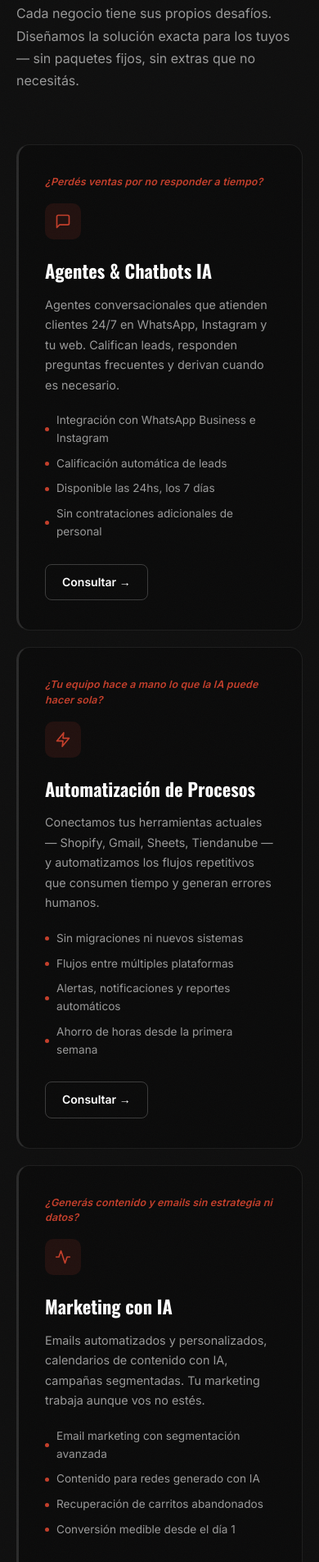
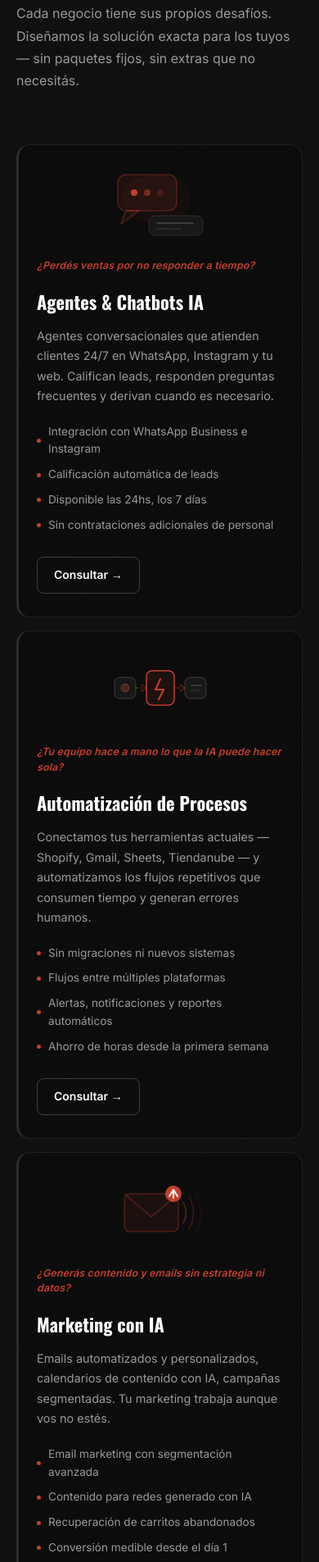
Before and after one commit to manuaestevez/CLAUDE-CODE, a plain HTML site: page index.html in a window 390 px wide. Shown: the part 5025-6930 px from the top of the page at 82% size. Drawn offline with nearby package versions, Linux system fonts and the light colour scheme.

Commit message:
feat: single-row soluciones grid with SVG illustrations per card
- Change grid from 2x2 to 4-column single row (2-col at tablet, 1-col mobile)
- Add custom SVG illustration per service: chat bubbles (chatbots), workflow nodes (automation), envelope+signal (marketing), bar chart+trend (analytics)
- Reorder card content: illustration → pain point → title → description → bullets → CTA
- Reduce card padding for narrower layout

```diff
--- a/index.html
+++ b/index.html
@@ -448,9 +448,23 @@
 
     .soluciones-grid {
       display: grid;
-      grid-template-columns: repeat(2, 1fr);
-      gap: 20px;
+      grid-template-columns: repeat(4, 1fr);
+      gap: 16px;
       margin-bottom: 48px;
+    }
+
+    .solucion-illustration {
+      width: 100%;
+      height: 90px;
+      margin-bottom: 20px;
+      display: flex;
+      align-items: center;
+      justify-content: center;
+    }
+
+    .solucion-illustration svg {
+      width: 100%;
+      height: 90px;
     }
 
     .solucion-card {
@@ -458,7 +472,7 @@
       border: 1px solid var(--border);
       border-left: 3px solid #2a2a2a;
       border-radius: 16px;
-      padding: 36px 32px;
+      padding: 28px 22px;
       transition: border-color 0.2s, transform 0.22s ease, box-shadow 0.22s ease;
     }
 
@@ -740,9 +754,12 @@
     @media (max-width: 900px) {
       .services-grid,
       .principles-grid,
-      .cases-grid,
+      .cases-grid {
+        grid-template-columns: 1fr;
+      }
+
       .soluciones-grid {
-        grid-template-columns: 1fr;
+        grid-template-columns: repeat(2, 1fr);
       }
 
       .agendar-wrap {
@@ -768,6 +785,10 @@
     }
 
     @media (max-width: 640px) {
+      .soluciones-grid {
+        grid-template-columns: 1fr;
+      }
+
       nav {
         padding: 16px 20px;
       }
@@ -1308,12 +1329,20 @@
     <div class="soluciones-grid">
 
       <div class="solucion-card fade-up" data-delay="0">
-        <div class="solucion-problema">¿Perdés ventas por no responder a tiempo?</div>
-        <div class="service-icon">
-          <svg width="20" height="20" viewBox="0 0 24 24" fill="none" stroke="currentColor" stroke-width="2" stroke-linecap="round" stroke-linejoin="round">
-            <path d="M21 15a2 2 0 0 1-2 2H7l-4 4V5a2 2 0 0 1 2-2h14a2 2 0 0 1 2 2z"/>
+        <div class="solucion-illustration" aria-hidden="true">
+          <svg viewBox="0 0 120 90" xmlns="http://www.w3.org/2000/svg">
+            <ellipse cx="55" cy="38" rx="42" ry="30" fill="rgba(196,62,42,0.05)"/>
+            <rect x="8" y="8" width="72" height="44" rx="10" fill="rgba(196,62,42,0.1)" stroke="rgba(196,62,42,0.35)" stroke-width="1.5"/>
+            <path d="M18 52 L12 68 L34 52Z" fill="rgba(196,62,42,0.1)" stroke="rgba(196,62,42,0.35)" stroke-width="1.5" stroke-linejoin="round"/>
+            <circle cx="28" cy="30" r="4" fill="#C43E2A"/>
+            <circle cx="44" cy="30" r="4" fill="rgba(196,62,42,0.55)"/>
+            <circle cx="60" cy="30" r="4" fill="rgba(196,62,42,0.22)"/>
+            <rect x="46" y="58" width="66" height="24" rx="8" fill="#161616" stroke="rgba(255,255,255,0.1)" stroke-width="1"/>
+            <line x1="56" y1="67" x2="100" y2="67" stroke="rgba(255,255,255,0.22)" stroke-width="1.5" stroke-linecap="round"/>
+            <line x1="56" y1="74" x2="86" y2="74" stroke="rgba(255,255,255,0.1)" stroke-width="1.5" stroke-linecap="round"/>
           </svg>
         </div>
+        <div class="solucion-problema">¿Perdés ventas por no responder a tiempo?</div>
         <h3>Agentes & Chatbots IA</h3>
         <p>Agentes conversacionales que atienden clientes 24/7 en WhatsApp, Instagram y tu web. Califican leads, responden preguntas frecuentes y derivan cuando es necesario.</p>
         <ul class="solucion-features">
@@ -1326,12 +1355,22 @@
       </div>
 
       <div class="solucion-card fade-up" data-delay="0.1">
-        <div class="solucion-problema">¿Tu equipo hace a mano lo que la IA puede hacer sola?</div>
-        <div class="service-icon">
-          <svg width="20" height="20" viewBox="0 0 24 24" fill="none" stroke="currentColor" stroke-width="2" stroke-linecap="round" stroke-linejoin="round">
-            <polyline points="13 2 3 14 12 14 11 22 21 10 12 10 13 2"/>
+        <div class="solucion-illustration" aria-hidden="true">
+          <svg viewBox="0 0 120 90" xmlns="http://www.w3.org/2000/svg">
+            <rect x="4" y="28" width="26" height="26" rx="7" fill="#161616" stroke="rgba(255,255,255,0.12)" stroke-width="1.5"/>
+            <circle cx="17" cy="41" r="5" fill="rgba(196,62,42,0.3)" stroke="rgba(196,62,42,0.5)" stroke-width="1"/>
+            <line x1="30" y1="41" x2="40" y2="41" stroke="rgba(196,62,42,0.5)" stroke-width="1.5" stroke-dasharray="3,2"/>
+            <polyline points="37,37 43,41 37,45" fill="none" stroke="rgba(196,62,42,0.5)" stroke-width="1.5" stroke-linecap="round" stroke-linejoin="round"/>
+            <rect x="43" y="20" width="34" height="42" rx="7" fill="rgba(196,62,42,0.1)" stroke="#C43E2A" stroke-width="1.5"/>
+            <polyline points="60,30 54,43 64,43 58,55" fill="none" stroke="#C43E2A" stroke-width="2" stroke-linecap="round" stroke-linejoin="round"/>
+            <line x1="77" y1="41" x2="87" y2="41" stroke="rgba(196,62,42,0.5)" stroke-width="1.5" stroke-dasharray="3,2"/>
+            <polyline points="84,37 90,41 84,45" fill="none" stroke="rgba(196,62,42,0.5)" stroke-width="1.5" stroke-linecap="round" stroke-linejoin="round"/>
+            <rect x="90" y="28" width="26" height="26" rx="7" fill="#161616" stroke="rgba(255,255,255,0.12)" stroke-width="1.5"/>
+            <line x1="98" y1="38" x2="110" y2="38" stroke="rgba(255,255,255,0.2)" stroke-width="1.5" stroke-linecap="round"/>
+            <line x1="98" y1="44" x2="107" y2="44" stroke="rgba(255,255,255,0.1)" stroke-width="1.5" stroke-linecap="round"/>
           </svg>
         </div>
+        <div class="solucion-problema">¿Tu equipo hace a mano lo que la IA puede hacer sola?</div>
         <h3>Automatización de Procesos</h3>
         <p>Conectamos tus herramientas actuales — Shopify, Gmail, Sheets, Tiendanube — y automatizamos los flujos repetitivos que consumen tiempo y generan errores humanos.</p>
         <ul class="solucion-features">
@@ -1344,12 +1383,19 @@
       </div>
 
       <div class="solucion-card fade-up" data-delay="0.2">
-        <div class="solucion-problema">¿Generás contenido y emails sin estrategia ni datos?</div>
-        <div class="service-icon">
-          <svg width="20" height="20" viewBox="0 0 24 24" fill="none" stroke="currentColor" stroke-width="2" stroke-linecap="round" stroke-linejoin="round">
-            <path d="M22 12h-4l-3 9L9 3l-3 9H2"/>
+        <div class="solucion-illustration" aria-hidden="true">
+          <svg viewBox="0 0 120 90" xmlns="http://www.w3.org/2000/svg">
+            <rect x="16" y="22" width="66" height="46" rx="7" fill="rgba(196,62,42,0.08)" stroke="rgba(196,62,42,0.35)" stroke-width="1.5"/>
+            <polyline points="16,22 49,50 82,22" fill="none" stroke="rgba(196,62,42,0.35)" stroke-width="1.5" stroke-linejoin="round"/>
+            <path d="M88 32 Q95 45 88 58" fill="none" stroke="rgba(196,62,42,0.45)" stroke-width="1.5" stroke-linecap="round"/>
+            <path d="M95 25 Q106 45 95 65" fill="none" stroke="rgba(196,62,42,0.25)" stroke-width="1.5" stroke-linecap="round"/>
+            <path d="M102 18 Q117 45 102 72" fill="none" stroke="rgba(196,62,42,0.1)" stroke-width="1.5" stroke-linecap="round"/>
+            <circle cx="76" cy="22" r="10" fill="#C43E2A"/>
+            <polyline points="71,25 76,17 81,25" fill="none" stroke="white" stroke-width="2" stroke-linecap="round" stroke-linejoin="round"/>
+            <line x1="76" y1="17" x2="76" y2="27" stroke="white" stroke-width="2" stroke-linecap="round"/>
           </svg>
         </div>
+        <div class="solucion-problema">¿Generás contenido y emails sin estrategia ni datos?</div>
         <h3>Marketing con IA</h3>
         <p>Emails automatizados y personalizados, calendarios de contenido con IA, campañas segmentadas. Tu marketing trabaja aunque vos no estés.</p>
         <ul class="solucion-features">
@@ -1362,14 +1408,24 @@
       </div>
 
       <div class="solucion-card fade-up" data-delay="0.3">
-        <div class="solucion-problema">¿Tomás decisiones sin datos o con datos de hace semanas?</div>
-        <div class="service-icon">
-          <svg width="20" height="20" viewBox="0 0 24 24" fill="none" stroke="currentColor" stroke-width="2" stroke-linecap="round" stroke-linejoin="round">
-            <line x1="18" y1="20" x2="18" y2="10"/>
-            <line x1="12" y1="20" x2="12" y2="4"/>
-            <line x1="6" y1="20" x2="6" y2="14"/>
+        <div class="solucion-illustration" aria-hidden="true">
+          <svg viewBox="0 0 120 90" xmlns="http://www.w3.org/2000/svg">
+            <line x1="14" y1="14" x2="14" y2="72" stroke="rgba(255,255,255,0.08)" stroke-width="1"/>
+            <line x1="14" y1="72" x2="114" y2="72" stroke="rgba(255,255,255,0.08)" stroke-width="1"/>
+            <line x1="14" y1="55" x2="114" y2="55" stroke="rgba(255,255,255,0.05)" stroke-width="1" stroke-dasharray="3,3"/>
+            <line x1="14" y1="38" x2="114" y2="38" stroke="rgba(255,255,255,0.05)" stroke-width="1" stroke-dasharray="3,3"/>
+            <rect x="20" y="54" width="16" height="18" rx="3" fill="rgba(196,62,42,0.25)"/>
+            <rect x="44" y="44" width="16" height="28" rx="3" fill="rgba(196,62,42,0.42)"/>
+            <rect x="68" y="32" width="16" height="40" rx="3" fill="rgba(196,62,42,0.62)"/>
+            <rect x="92" y="18" width="16" height="54" rx="3" fill="#C43E2A"/>
+            <polyline points="28,52 52,42 76,30 100,18" fill="none" stroke="rgba(255,255,255,0.35)" stroke-width="1.5" stroke-linecap="round" stroke-linejoin="round" stroke-dasharray="4,2"/>
+            <circle cx="28" cy="52" r="2.5" fill="white"/>
+            <circle cx="52" cy="42" r="2.5" fill="white"/>
+            <circle cx="76" cy="30" r="2.5" fill="white"/>
+            <circle cx="100" cy="18" r="2.5" fill="white"/>
           </svg>
         </div>
+        <div class="solucion-problema">¿Tomás decisiones sin datos o con datos de hace semanas?</div>
         <h3>Analítica & Reportes</h3>
         <p>Dashboards inteligentes y reportes automáticos que te muestran exactamente qué está funcionando. Información en tiempo real para decisiones en tiempo real.</p>
         <ul class="solucion-features">
```
